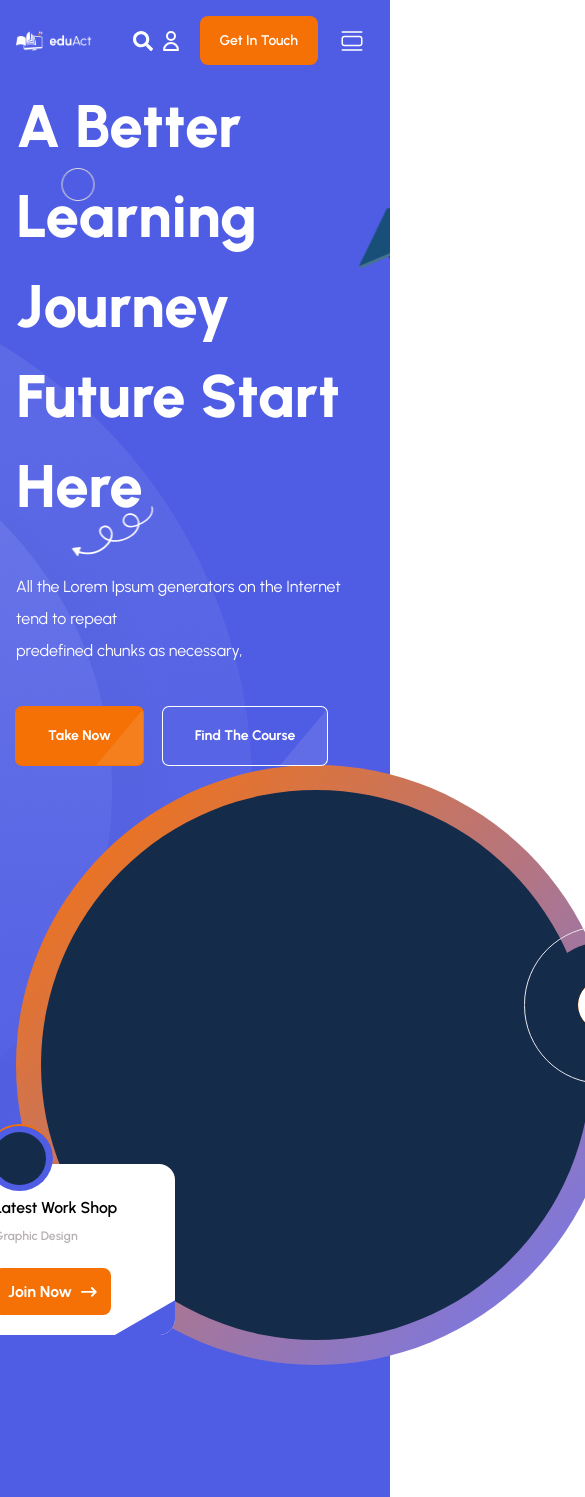
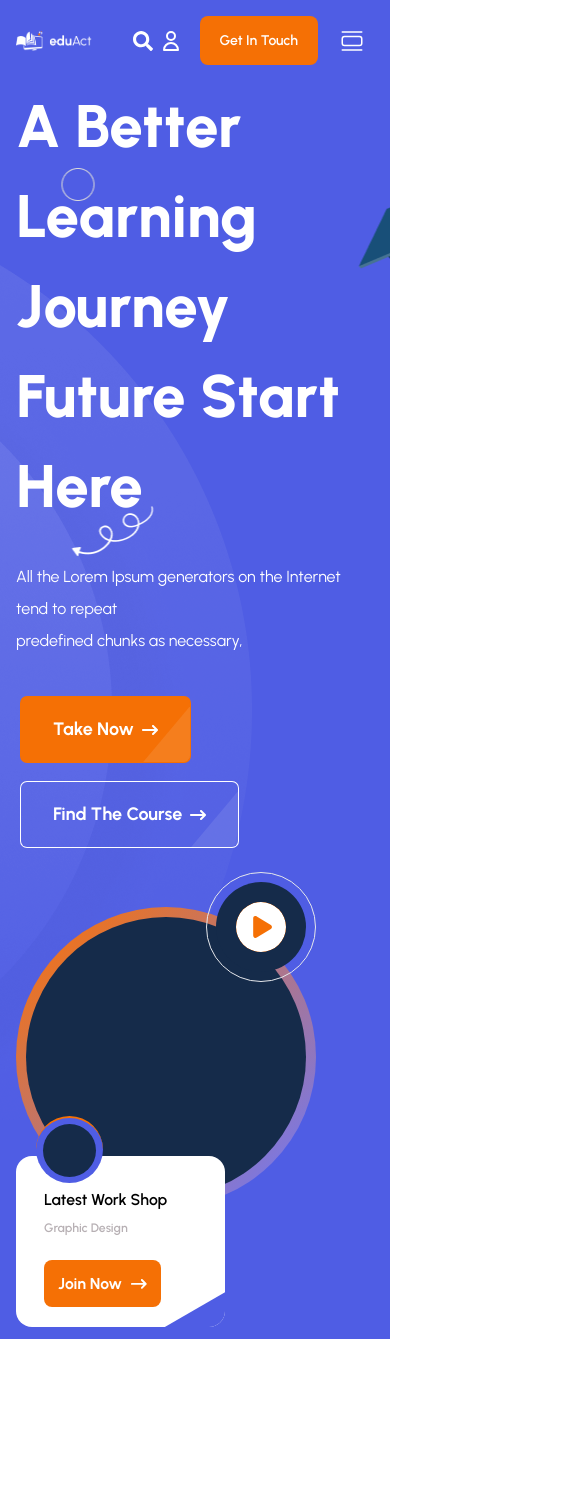
Before and after one commit to sakibs97/Educate-Project, a React (Vite) app: page / in a window 390 px wide. Shown: the top 1497 px of the page, 585 px wide, since content can reach past the window. After the commit the page ends 1339 px from the top, so only its background shows below. Built offline with nearby package versions, Linux system fonts and the light colour scheme.

Commit message:
rsponsive banner

```diff
--- a/src/component/Banner.jsx
+++ b/src/component/Banner.jsx
@@ -11,45 +11,63 @@ const Banner = () => {
                     <h1 className="font-extrabold md:text-[70px] sm:text-[50px] text-[60px] md:leading-[85px]">
                         A Better <br></br> Learning Journey <br></br> Future Start Here
                     </h1>
-                    <p className="font-normal text-[16px] leading-[32px] py-[40px]">All the Lorem Ipsum generators on the Internet tend to repeat <br></br> predefined chunks as necessary,</p>
+                    <p className="font-normal text-[16px] leading-[32px] py-[30px]">All the Lorem Ipsum generators on the Internet tend to repeat <br></br> predefined chunks as necessary,</p>
                     <div className="">
-                        <button className="box-border relative z-30 inline-flex items-center justify-center w-auto px-[32px] py-[19px] overflow-hidden font-bold text-white transition-all duration-300 bg-F57005 rounded-md cursor-pointer group ring-1 ring-F57005 ease focus:outline-none">
+                        <button className="my-[10px] mx-[5px] box-border relative z-30 inline-flex items-center justify-center w-auto px-[32px] py-[19px] overflow-hidden font-bold text-white transition-all duration-300 bg-F57005 rounded-md cursor-pointer group ring-1 ring-F57005 ease focus:outline-none">
                             <span className="absolute bottom-0 right-0 w-[33px] h-20 -mb-5 -mr-1 transition-all duration-300 ease-out transform rotate-[40deg] translate-x-1 bg-[#F6F5F5] opacity-10 group-hover:translate-x-0"></span>
-                            <span className="relative z-20 flex items-center text-sm">
+                            <span className="relative z-20 flex items-center font-urbanist font-bold text-[18px] pr-[8px]">
                                 Take Now
                             </span>
+                            <FaArrowRightLong />
                         </button>
-                        <button className="ml-[20px] box-border relative z-30 inline-flex items-center justify-center w-auto px-[32px] py-[19px] overflow-hidden font-bold text-white transition-all duration-300 bg-transparent hover:bg-F57005 rounded-md cursor-pointer group ring-1 ring-[#FFFF] hover:ring-F57005 ease focus:outline-none">
+                        <button className="my-[10px] sm:ml-[20px] ml-[5px] box-border relative z-30 inline-flex items-center justify-center w-auto px-[32px] py-[19px] overflow-hidden font-bold text-white transition-all duration-300 bg-transparent hover:bg-F57005 rounded-md cursor-pointer group ring-1 ring-[#FFFF] hover:ring-F57005 ease focus:outline-none">
                             <span className="absolute bottom-0 right-0 w-[33px] h-20 -mb-5 -mr-1 transition-all duration-300 ease-out transform rotate-[40deg] translate-x-1 bg-[#F6F5F5] opacity-10 group-hover:translate-x-0"></span>
-                            <span className="relative z-20 flex items-center text-sm">
+                            <span className="relative z-20 flex items-center font-urbanist font-bold text-[18px] pr-[8px]">
                                 Find The Course
                             </span>
+                            <FaArrowRightLong />
                         </button>
                     </div>
                 </div>
-                <div className="relative">
-                    <div className="relative flex items-center justify-center w-[600px] h-[600px] bg-gradient-to-br from-[#FF7200] to-[#6A78FF] rounded-full">
-                        <div className="w-[550px] h-[550px] bg-[#152B4A] rounded-full"></div>
+                <div className="relative lg:pt-0 pt-[50px]">
+                    <div
+                        className="relative flex items-center justify-center lg:w-[600px] lg:h-[600px] md:w-[530px] md:h-[530px] sm:w-[380px] sm:h-[380px] w-[300px] h-[300px] bg-gradient-to-br from-[#FF7200] to-[#6A78FF] rounded-full"
+                    >
+                        <div
+                            className="lg:w-[550px] lg:h-[550px] md:w-[500px] md:h-[500px] sm:w-[350px] sm:h-[350px] w-[280px] h-[280px] bg-[#152B4A] rounded-full"
+                        ></div>
                     </div>
-                    <div className="absolute top-[40%] translate-y-[-50%] right-[-65px] border-[1px] w-[157px] h-[158px] flex justify-center items-center rounded-full">
-                        <div className="p-[38px] bg-[#152B4A] rounded-full w-[125.86px]">
+                    <div
+                        className="absolute md:top-[40%] top-[20%] translate-y-[-50%] md:right-[-65px] right-0 border-[1px] md:w-[157px] md:h-[158px] sm:w-[140px] sm:h-[140px] w-[110px] h-[110px] flex justify-center items-center rounded-full"
+                    >
+                        <div
+                            className=" bg-[#152B4A] rounded-full md:w-[125.86px] md:h-[125.86px] sm:w-[110px] sm:h-[110px] w-[90px] h-[90px] flex justify-center items-center"
+                        >
                             <FaCirclePlay className="w-[50px] h-[50px] text-white bg-F57005 rounded-full overflow-hidden" />
                         </div>
                     </div>
-                    <div className="absolute bottom-[30px] left-[-50px]">
-                        <div className="font-urbanist font-semibold bg-white w-[209px] rounded-2xl relative z-30 overflow-hidden hover:ring-1 ring-F57005">
-                            <span className="absolute bottom-0 right-0 w-[60px] h-20 -mb-12 -mr-4 rotate-[60deg] bg-[#4F5DE4] opacity-100"></span>
+                    <div className="absolute md:bottom-[30px] bottom-[-120px] md:left-[-50px]">
+                        <div
+                            className="font-urbanist font-semibold bg-white w-[209px] rounded-2xl relative z-30 overflow-hidden hover:ring-1 ring-F57005"
+                        >
+                            <span
+                                className="absolute bottom-0 right-0 w-[60px] h-20 -mb-12 -mr-4 rotate-[60deg] bg-[#4F5DE4] opacity-100"
+                            ></span>
                             <div className="pl-[28.05px] pb-[20px] pt-[30px] z-20">
                                 <h6 className="text-[15.78px] leading-[28px] text-[#000000] z-50">Latest Work Shop</h6>
                                 <p className="text-[12.27px] leading-[28px] text-[#B7B0B4]">Graphic Design</p>
-                                <button className="font-bold text-[15.78px] text-white flex items-center py-[11.59px] px-[14.02px] bg-F57005 rounded-lg mt-[18px]">
+                                <button
+                                    className="font-bold text-[15.78px] text-white flex items-center py-[11.59px] px-[14.02px] bg-F57005 rounded-lg mt-[18px]"
+                                >
                                     <span className="pr-[9px]">Join Now</span>
                                     <FaArrowRightLong />
                                 </button>
                             </div>
                         </div>
                         <div className="absolute top-[-40px] left-[20px] z-50">
-                            <div className="relative flex items-center justify-center w-[67px] h-[67px] bg-[#4F5DE4] rounded-full border-t-[2px] border-F57005 z-20 overflow-visible">
+                            <div
+                                className="relative flex items-center justify-center w-[67px] h-[67px] bg-[#4F5DE4] rounded-full border-t-[2px] border-F57005 z-20 overflow-visible"
+                            >
                                 <div className="w-[53px] h-[53px] bg-[#152B4A] rounded-full"></div>
                             </div>
                         </div>
```
